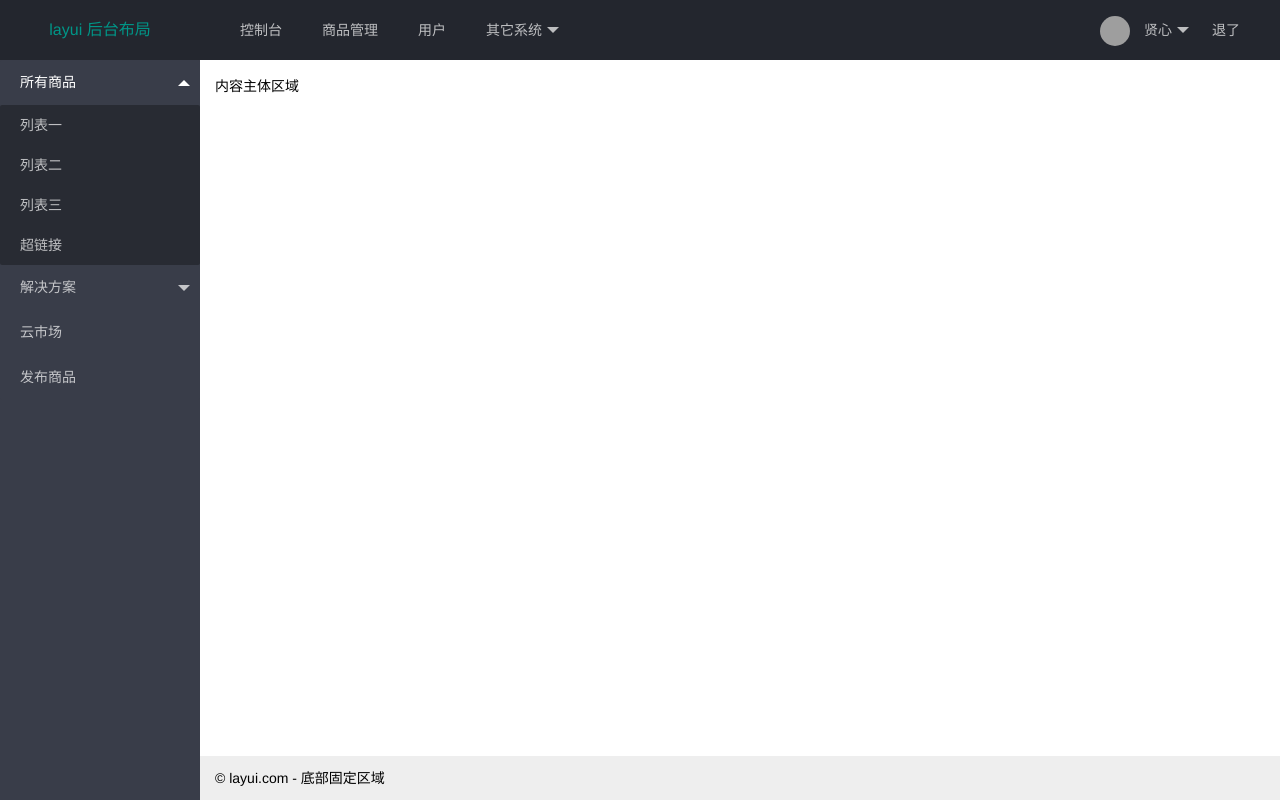
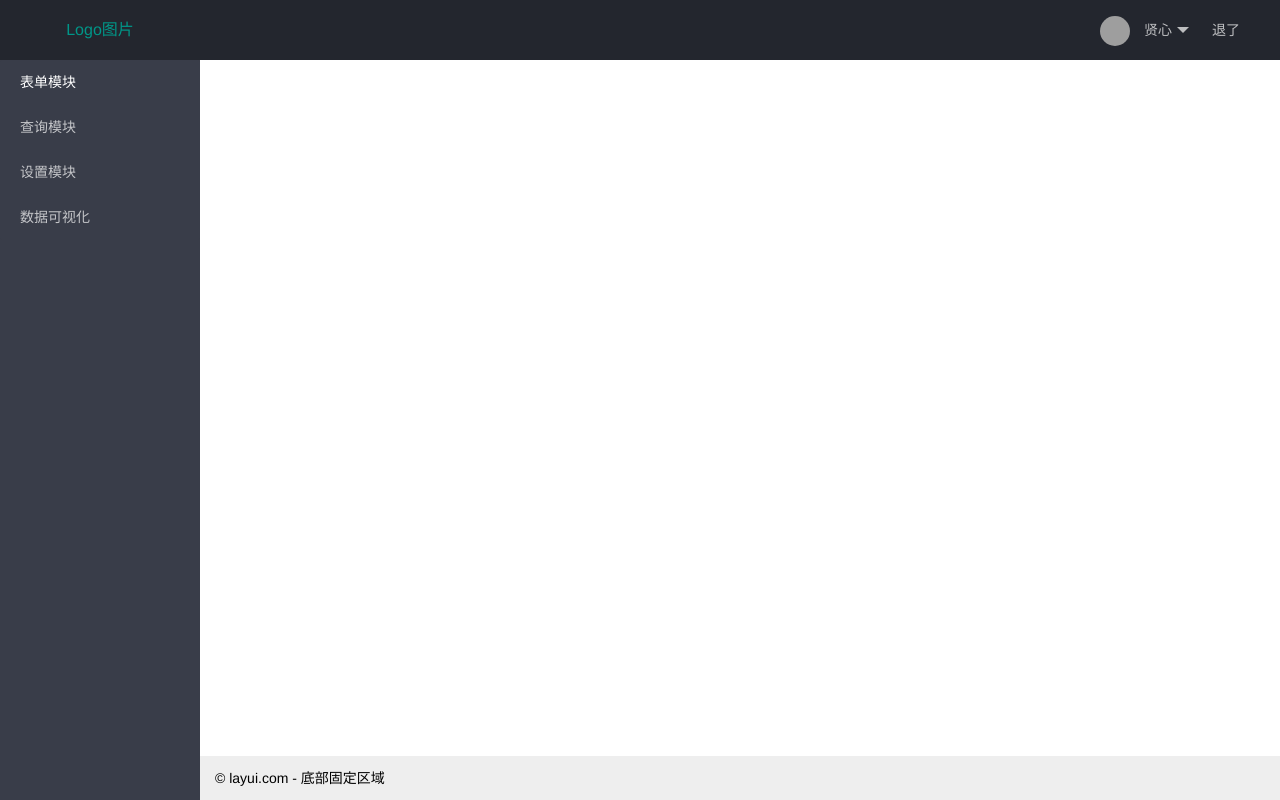
Before and after one commit to ZypcGroup/Bank-manage, a Django app: template bank/order/templates/Home/home.html in a window 1280 px wide. Run offline with Django 3.2, Linux system fonts and the light colour scheme; the template is opened without the code that fills it, so the values that code supplies are empty; grey boxes are pictures that could not be loaded.

Commit message:
commit html

```diff
--- a/bank/order/templates/Home/home.html
+++ b/bank/order/templates/Home/home.html
@@ -3,27 +3,34 @@
 <head>
     <meta charset="utf-8">
     <meta name="viewport" content="width=device-width, initial-scale=1, maximum-scale=1">
-    <title>Home</title>
-    <link rel="stylesheet" href="layui/css/layui.css">
+    <title>银行管理系统</title>
+    <link rel="stylesheet" href="../static/css/layui.css">
+    <script type="text/javascript">
+        function reinitIframe(){
+            var iframe = document.getElementById("test");
+            try{
+                var bHeight = iframe.contentWindow.document.body.scrollHeight;
+                var dHeight = iframe.contentWindow.document.documentElement.scrollHeight;
+                var height = Math.max(bHeight, dHeight);
+                iframe.height = height;
+                console.log(height);
+            }catch (ex){}
+        }
+        window.setInterval("reinitIframe()", 200);
+    </script>
+    <style>
+        #test{
+            position: absolute;
+            top: 50px;
+            left: 310px;
+        }
+    </style>
 </head>
 <body class="layui-layout-body">
 <div class="layui-layout layui-layout-admin">
     <div class="layui-header">
-        <div class="layui-logo">layui 后台布局</div>
-        <!-- 头部区域（可配合layui已有的水平导航） -->
-        <ul class="layui-nav layui-layout-left">
-            <li class="layui-nav-item"><a href="">控制台</a></li>
-            <li class="layui-nav-item"><a href="">商品管理</a></li>
-            <li class="layui-nav-item"><a href="">用户</a></li>
-            <li class="layui-nav-item">
-                <a href="javascript:;">其它系统</a>
-                <dl class="layui-nav-child">
-                    <dd><a href="">邮件管理</a></dd>
-                    <dd><a href="">消息管理</a></dd>
-                    <dd><a href="">授权管理</a></dd>
-                </dl>
-            </li>
-        </ul>
+        <div class="layui-logo">Logo图片</div>
+
         <ul class="layui-nav layui-layout-right">
             <li class="layui-nav-item">
                 <a href="javascript:;">
@@ -44,31 +51,31 @@
             <!-- 左侧导航区域（可配合layui已有的垂直导航） -->
             <ul class="layui-nav layui-nav-tree"  lay-filter="test">
                 <li class="layui-nav-item layui-nav-itemed">
-                    <a class="" href="javascript:;">所有商品</a>
-                    <dl class="layui-nav-child">
-                        <dd><a href="javascript:;">列表一</a></dd>
-                        <dd><a href="javascript:;">列表二</a></dd>
-                        <dd><a href="javascript:;">列表三</a></dd>
-                        <dd><a href="">超链接</a></dd>
-                    </dl>
+                    <a href="javascript:;">表单模块</a>
                 </li>
-                <li class="layui-nav-item">
-                    <a href="javascript:;">解决方案</a>
-                    <dl class="layui-nav-child">
-                        <dd><a href="javascript:;">列表一</a></dd>
-                        <dd><a href="javascript:;">列表二</a></dd>
-                        <dd><a href="">超链接</a></dd>
-                    </dl>
+                <li class="layui-nav-item" >
+                    <a href="javascript:;">查询模块</a>
                 </li>
-                <li class="layui-nav-item"><a href="">云市场</a></li>
-                <li class="layui-nav-item"><a href="">发布商品</a></li>
+                <li class="layui-nav-item"><a href="">设置模块</a></li>
+                <li class="layui-nav-item"><a href="">数据可视化</a></li>
             </ul>
         </div>
     </div>
 
-    <div class="layui-body">
-        <!-- 内容主体区域 -->
-        <div style="padding: 15px;">内容主体区域</div>
+    <div class="layui-body layui-show">
+        <iframe id="test" class="page-ifream" name="one" src="item1.html" width="450" height="500" frameborder="0" scrolling="yes" align="middle"></iframe>
+    </div>
+    <div class="layui-tab-item">
+        <iframe id="test" class="page-ifream" name="one" src="item2.html" width="450" height="500" frameborder="0" scrolling="yes" align="middle"></iframe>
+    </div>
+    <div class="layui-tab-item">
+        <iframe id="test" class="page-ifream" name="one" src="item3.html" width="450" height="500" frameborder="0" scrolling="yes" align="middle"></iframe>
+    </div>
+    <div class="layui-tab-item">
+        <iframe id="test" class="page-ifream" name="one" src="item4.html" width="450" height="500" frameborder="0" scrolling="yes" align="middle"></iframe>
+    </div>
+    <div class="layui-tab-item">
+        <iframe id="test" class="page-ifream" name="one" src="item1.html" width="450" height="500" frameborder="0" scrolling="yes" align="middle"></iframe>
     </div>
 
     <div class="layui-footer">
@@ -76,12 +83,12 @@
         © layui.com - 底部固定区域
     </div>
 </div>
-<script src="../src/layui.js"></script>
+<script src="../static/layui.all.js"></script>
 <script>
-    //JavaScript代码区域
-    layui.use('element', function(){
-        var element = layui.element;
+    layui.use('form', function(){
+        var form = layui.form;
 
+        //各种基于事件的操作，下面会有进一步介绍
     });
 </script>
 </body>
--- /dev/null
+++ b/bank/order/templates/Home/item1.html
@@ -0,0 +1,73 @@
+<!doctype html>
+<html>
+<head>
+    <meta charset="utf-8">
+    <title>layui.form小例子</title>
+    <link rel="stylesheet" href="../static/css/layui.css" media="all">
+</head>
+<body>
+<form class="layui-form"> <!-- 提示：如果你不想用form，你可以换成div等任何一个普通元素 -->
+    <div class="layui-form-item">
+        <label class="layui-form-label">输入框</label>
+        <div class="layui-input-block">
+            <input type="text" name="" placeholder="请输入" autocomplete="off" class="layui-input">
+        </div>
+    </div>
+    <div class="layui-form-item">
+        <label class="layui-form-label">下拉选择框</label>
+        <div class="layui-input-block">
+            <select name="interest" lay-filter="aihao">
+                <option value="0">写作</option>
+                <option value="1">阅读</option>
+            </select>
+        </div>
+    </div>
+    <div class="layui-form-item">
+        <label class="layui-form-label">复选框</label>
+        <div class="layui-input-block">
+            <input type="checkbox" name="like[write]" title="写作">
+            <input type="checkbox" name="like[read]" title="阅读">
+        </div>
+    </div>
+    <div class="layui-form-item">
+        <label class="layui-form-label" >开关关</label>
+        <div class="layui-input-block">
+            <input type="checkbox" lay-skin="switch">
+        </div>
+    </div>
+    <div class="layui-form-item">
+        <label class="layui-form-label">开关开</label>
+        <div class="layui-input-block">
+            <input type="checkbox" checked lay-skin="switch">
+        </div>
+    </div>
+    <div class="layui-form-item">
+        <label class="layui-form-label">单选框</label>
+        <div class="layui-input-block">
+            <input type="radio" name="sex" value="0" title="男" checked>
+            <input type="radio" name="sex" value="1" title="女">
+        </div>
+    </div>
+    <div class="layui-form-item layui-form-text">
+        <label class="layui-form-label">请填写描述</label>
+        <div class="layui-input-block">
+            <textarea placeholder="请输入内容" class="layui-textarea"></textarea>
+        </div>
+    </div>
+    <div class="layui-form-item">
+        <div class="layui-input-block">
+            <button class="layui-btn layui-btn-radius layui-btn-normal" lay-submit lay-filter="*">立即提交</button>
+            <button type="reset" class="layui-btn layui-btn-primary layui-btn-radius">重置</button>
+            <button type="reset" class="layui-btn layui-btn-radius layui-btn-warm">跳转</button>
+        </div>
+    </div>
+    <!-- 更多表单结构排版请移步文档左侧【页面元素-表单】一项阅览 -->
+</form>
+<script src="../static/layui.all.js"></script>
+<script>
+    layui.use('form', function(){
+        var form = layui.form;
+
+        //各种基于事件的操作，下面会有进一步介绍
+    });
+</script>
--- /dev/null
+++ b/bank/order/templates/Home/item2.html
@@ -0,0 +1,20 @@
+<!DOCTYPE html>
+<html lang="en">
+<head>
+    <meta charset="UTF-8">
+    <title>Title</title>
+    <link rel="stylesheet" href="../static/css/layui.css">
+</head>
+<body>
+<form class="layui-form layui-form-pane" action="">
+    内部结构都一样，值得注意的是 复选框/开关/单选框 这些组合在该风格下需要额外添加 pane属性（否则会看起来比较别扭），如：
+    <div class="layui-form-item" pane>
+        <label class="layui-form-label">单选框</label>
+        <div class="layui-input-block">
+            <input type="radio" name="sex" value="男" title="男">
+            <input type="radio" name="sex" value="女" title="女" checked>
+        </div>
+    </div>
+</form>
+</body>
+</html>
--- /dev/null
+++ b/bank/order/templates/Home/item3.html
@@ -0,0 +1,10 @@
+<!DOCTYPE html>
+<html lang="en">
+<head>
+    <meta charset="UTF-8">
+    <title>Title</title>
+</head>
+<body>
+dasfadsfgsaklkhfkakfl
+</body>
+</html>
--- /dev/null
+++ b/bank/order/templates/Home/item4.html
@@ -0,0 +1,10 @@
+<!DOCTYPE html>
+<html lang="en">
+<head>
+    <meta charset="UTF-8">
+    <title>Title</title>
+</head>
+<body>
+
+</body>
+</html>
```
Also changed, not shown: bank/order/templates/static/images/logo.jpg (added).
